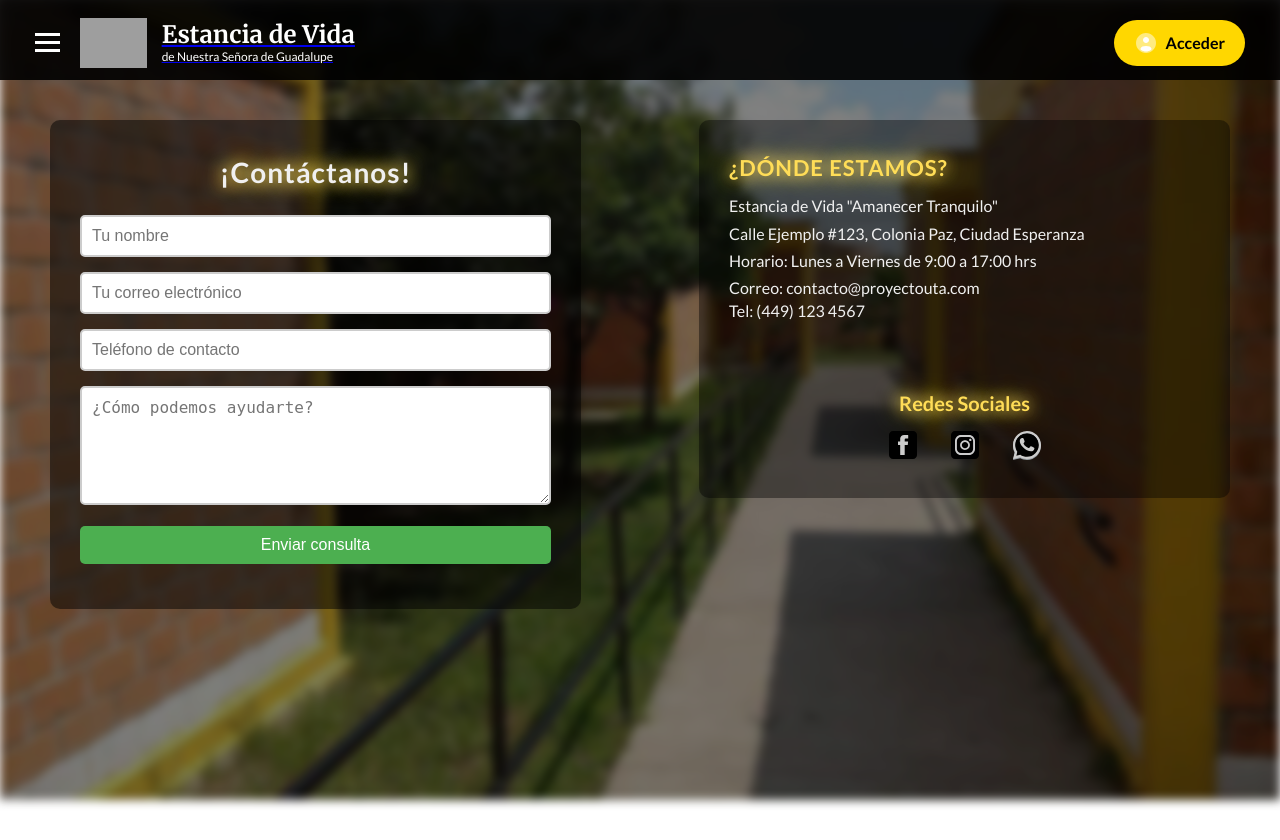
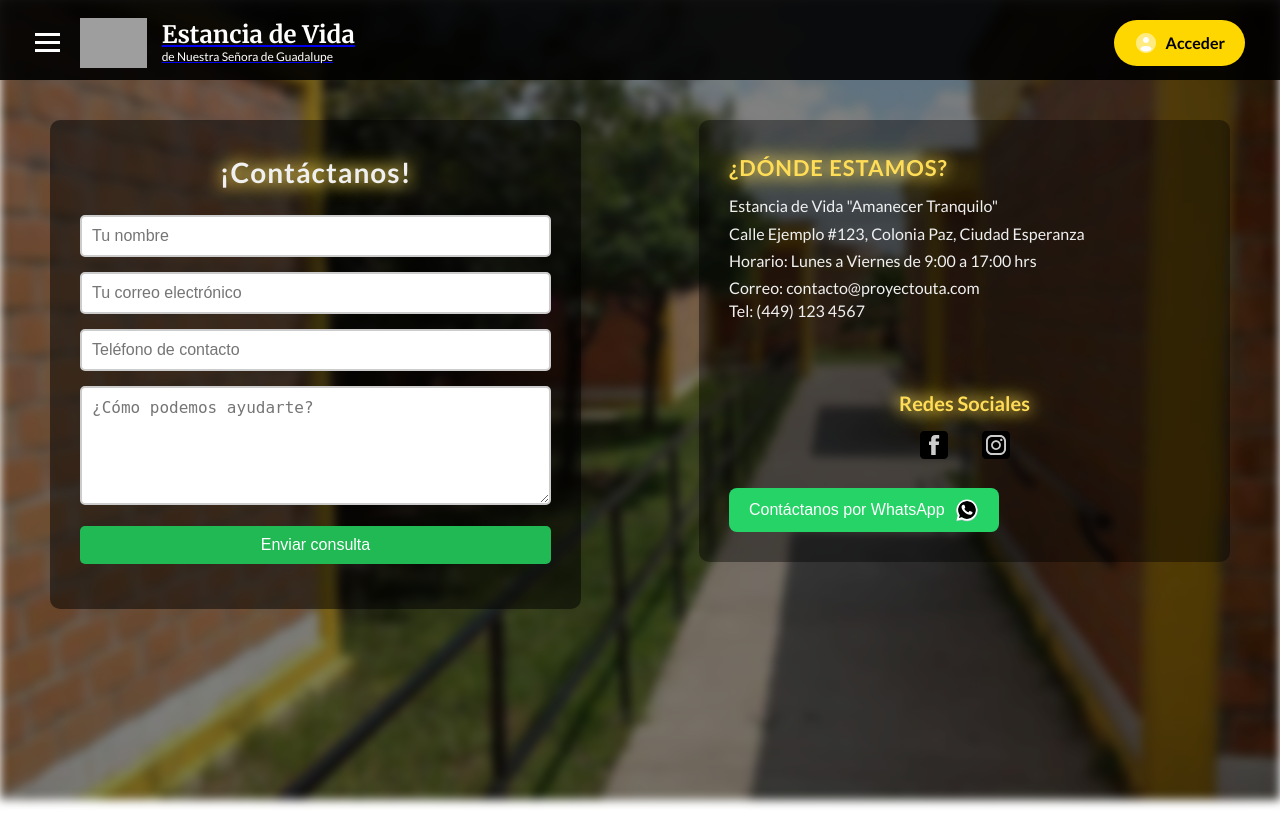
Before and after one commit to Kallolt2030/Estancia, a PHP site: page /contacto.php in a window 1280 px wide. Shown: the top 840 px of the page. Run offline with PHP 8.4, Linux system fonts and the light colour scheme; grey boxes are pictures that could not be loaded.

Commit message:
boton whats

```diff
--- a/assets/css/contacto.css
+++ b/assets/css/contacto.css
@@ -19,6 +19,7 @@ body, html {
   background: url('../img/fondo.jpg') center center / cover no-repeat;
   filter: blur(5px) brightness(0.5);
   z-index: -1;
+  animation: moveBackground 20s linear infinite alternate;
 }
 
 /* Contenedor principal */
@@ -27,7 +28,7 @@ body, html {
   display: flex;
   justify-content: space-between;
   align-items: flex-start;
-  padding-top: 40px; /* Espacio superior */
+  padding-top: 40px;
   padding-left: 50px;
   padding-right: 50px;
   color: white;
@@ -49,6 +50,7 @@ body, html {
   color: #f0f0f0;
   letter-spacing: 1px;
   text-shadow: 2px 2px 4px rgba(0,0,0,0.5);
+  animation: glow 2s infinite alternate;
 }
 
 .formulario input,
@@ -60,26 +62,35 @@ body, html {
   border: 2px solid #ccc;
   border-radius: 5px;
   font-size: 16px;
+  transition: all 0.4s ease;
+  position: relative;
+  z-index: 1;
 }
 
 .formulario input:focus,
 .formulario textarea:focus {
-  border-color: #4CAF50;
+  border-color: #FFDD57;
   outline: none;
-  transition: border-color 0.3s ease;
+  box-shadow: 0 0 10px #FFDD57, 0 0 20px #FFDD57;
+  background: linear-gradient(135deg, rgba(255,221,87,0.1), rgba(255,221,87,0.2));
 }
 
+/* Efecto hover brillante en botón */
 .formulario button {
-  background-color: #4CAF50;
+  background-color: #20b954;
   color: white;
   cursor: pointer;
   border: none;
-  transition: background-color 0.3s ease;
+  border-radius: 5px;
+  font-size: 16px;
+  transition: all 0.4s ease;
+  box-shadow: 0 0 0 transparent;
 }
 
 .formulario button:hover {
-  background-color: #45a049;
+  background-color: #25D366;
   transform: scale(1.05);
+  box-shadow: 0 0 10px #25D366, 0 0 20px #25D366;
 }
 
 /* Información lateral */
@@ -104,7 +115,7 @@ body, html {
   color: #ffdd57;
   text-transform: uppercase;
   letter-spacing: 1px;
-  animation: slideIn 1s ease;
+  animation: slideIn 1s ease, glow 2s infinite alternate;
 }
 
 .direccion p {
@@ -125,87 +136,58 @@ body, html {
   font-size: 20px;
   margin-bottom: 10px;
   color: #ffdd57;
-  animation: slideIn 1s ease;
+  animation: slideIn 1s ease, glow 2s infinite alternate;
 }
 
 .redes-sociales .iconos {
   display: flex;
   justify-content: center;
   gap: 30px;
-  transition: transform 0.2s ease;
 }
 
 .redes-sociales .iconos a img {
   width: 32px;
   height: auto;
   filter: brightness(0.8);
-  transition: transform 0.2s ease, filter 0.2s ease;
+  transition: all 0.4s ease;
 }
 
 .redes-sociales .iconos a img:hover {
   transform: scale(1.2);
-  filter: brightness(1);
+  filter: brightness(1.2);
+  box-shadow: 0 0 10px #fff, 0 0 20px #ffdd57;
 }
 
-.formulario input:focus,
-.formulario textarea:focus {
-  border-color: #FFDD57;
-  outline: none;
-  box-shadow: 0 0 10px #FFDD57, 0 0 20px #FFDD57;
-  background: linear-gradient(135deg, rgba(255,221,87,0.1), rgba(255,221,87,0.2));
-  transition: all 0.4s ease;
+/* Botón de WhatsApp */
+.whatsapp-link {
+  text-decoration: none;
 }
 
-.formulario input,
-.formulario textarea {
-  position: relative;
-  z-index: 1;
+.whatsapp-button {
+  background-color: #25D366;
+  color: white;
+  padding: 10px 20px;
+  border: none;
+  border-radius: 8px;
+  font-size: 16px;
+  cursor: pointer;
+  display: flex;
+  align-items: center;
+  gap: 10px;
+  transition: all 0.4s ease;
+  box-shadow: 0 0 0 transparent;
 }
 
-.formulario input:focus,
-.formulario textarea:focus {
-  border-color: transparent; /* Oculta el borde predeterminado */
+.whatsapp-button:hover {
+  background-color: #20b954;
+  transform: scale(1.05);
+  box-shadow: 0 0 10px #20b954, 0 0 20px #20b954;
 }
 
-.formulario input:focus::after,
-.formulario textarea:focus::after {
-  content: "";
-  position: absolute;
-  bottom: 0;
-  left: 0;
-  height: 2px;
-  width: 100%;
-  background: #FFDD57;
-  animation: slideInBorder 0.4s forwards;
-  z-index: 2;
+.whatsapp-button img {
+  width: 24px;
+  height: 24px;
 }
-.formulario h2,
-.direccion h3,
-.redes-sociales h3 {
-  animation: glow 2s infinite alternate;
-}
-.background {
-  animation: moveBackground 20s linear infinite alternate;
-}
-
-@keyframes moveBackground {
-  0% { background-position: center top; }
-  100% { background-position: center bottom; }
-}
-
-
-@keyframes glow {
-  0% { text-shadow: 0 0 5px #FFDD57, 0 0 10px #FFDD57; }
-  100% { text-shadow: 0 0 15px #FFDD57, 0 0 25px #FFDD57; }
-}
-
-
-@keyframes slideInBorder {
-  0% { width: 0; }
-  100% { width: 100%; }
-}
-
-
 
 /* Animaciones */
 @keyframes fadeIn {
@@ -216,6 +198,16 @@ body, html {
 @keyframes slideIn {
   0% { opacity: 0; transform: translateX(-20px); }
   100% { opacity: 1; transform: translateX(0); }
+}
+
+@keyframes glow {
+  0% { text-shadow: 0 0 5px #FFDD57, 0 0 10px #FFDD57; }
+  100% { text-shadow: 0 0 15px #FFDD57, 0 0 25px #FFDD57; }
+}
+
+@keyframes moveBackground {
+  0% { background-position: center top; }
+  100% { background-position: center bottom; }
 }
 
 /* Responsive (móvil) */
--- a/public/contacto.php
+++ b/public/contacto.php
@@ -10,11 +10,11 @@
   <!-- Formulario -->
   <div class="formulario">
     <h2>¡Contáctanos!</h2>
-    <form method="POST" action="contacto.php">
-      <input type="text" name="nombre" placeholder="Tu nombre" required>
-      <input type="email" name="email" placeholder="Tu correo electrónico" required>
-      <input type="text" name="telefono" placeholder="Teléfono de contacto">
-      <textarea name="mensaje" placeholder="¿Cómo podemos ayudarte?" rows="5" required></textarea>
+    <form id="contactForm" onsubmit="enviarCorreo(); return false;">
+      <input type="text" id="nombre" placeholder="Tu nombre" required>
+      <input type="email" id="email" placeholder="Tu correo electrónico" required>
+      <input type="text" id="telefono" placeholder="Teléfono de contacto">
+      <textarea id="mensaje" placeholder="¿Cómo podemos ayudarte?" rows="5" required></textarea>
       <button type="submit">Enviar consulta</button>
     </form>
   </div>
@@ -35,23 +35,37 @@
       <div class="iconos">
         <a href="#"><img src="../assets/iconos/facebooklog.svg" alt="Facebook"></a>
         <a href="#"><img src="../assets/iconos/instagramlog.svg" alt="Instagram"></a>
-        <a href="#"><img src="../assets/iconos/whatsapp-svgrepo-com.svg" alt="WhatsApp"></a>
+      </div>
+
+      <!-- Botón de WhatsApp -->
+      <div style="margin-top: 20px;">
+        <a href="https://wa.me/524951071509?text=Hola%20,%20me%20gustaría%20recibir%20más%20información%20sobre%20los%20servicios%20de%20Estancia%20de%20Vida%20de%20Nuestra%20Señora%20de%20Guadalupe%20." class="whatsapp-link">
+          <button type="button" class="whatsapp-button">
+            Contáctanos por WhatsApp
+            <img src="../assets/iconos/whatsapp-svgrepo-com.svg" alt="WhatsApp">
+          </button>
+        </a>
       </div>
     </div>
   </div>
 </div>
 
-<!-- Lógica para mostrar alerta -->
-<?php
-if ($_SERVER["REQUEST_METHOD"] == "POST") {
-  $nombre = htmlspecialchars($_POST['nombre']);
-  $email = htmlspecialchars($_POST['email']);
-  $telefono = htmlspecialchars($_POST['telefono']);
-  $mensaje = htmlspecialchars($_POST['mensaje']);
+<!-- Script para enviar el correo con mailto -->
+<script>
+function enviarCorreo() {
+  const nombre = document.getElementById("nombre").value;
+  const email = document.getElementById("email").value;
+  const telefono = document.getElementById("telefono").value;
+  const mensaje = document.getElementById("mensaje").value;
 
-  // Aquí podrías enviar correo o guardar en base de datos
-  echo "<script>alert('Gracias, $nombre. Hemos recibido tu mensaje.');</script>";
+  const destino = "ktbernalgallegos@gmail.com";
+  const asunto = encodeURIComponent("Consulta desde el sitio web");
+  const cuerpo = encodeURIComponent(
+    `Nombre: ${nombre}\nCorreo: ${email}\nTeléfono: ${telefono}\n\nMensaje:\n${mensaje}`
+  );
+
+  window.location.href = `mailto:${destino}?subject=${asunto}&body=${cuerpo}`;
 }
-?>
+</script>
 
 <?php include '../includes/footer.php'; ?>
--- a/public/index.php
+++ b/public/index.php
@@ -15,7 +15,7 @@
         <div class="contenido-hero">
             <h1>Bienvenidos a Estancia de Vida</h1>
             <p>Un lugar donde la tranquilidad y el cuidado se encuentran</p>
-            <a href="#contacto" class="boton-contacto">Contáctenos →</a>
+            <a href="contacto.php" class="boton-contacto">Contáctenos</a>
         </div>
     </section>
 
```
